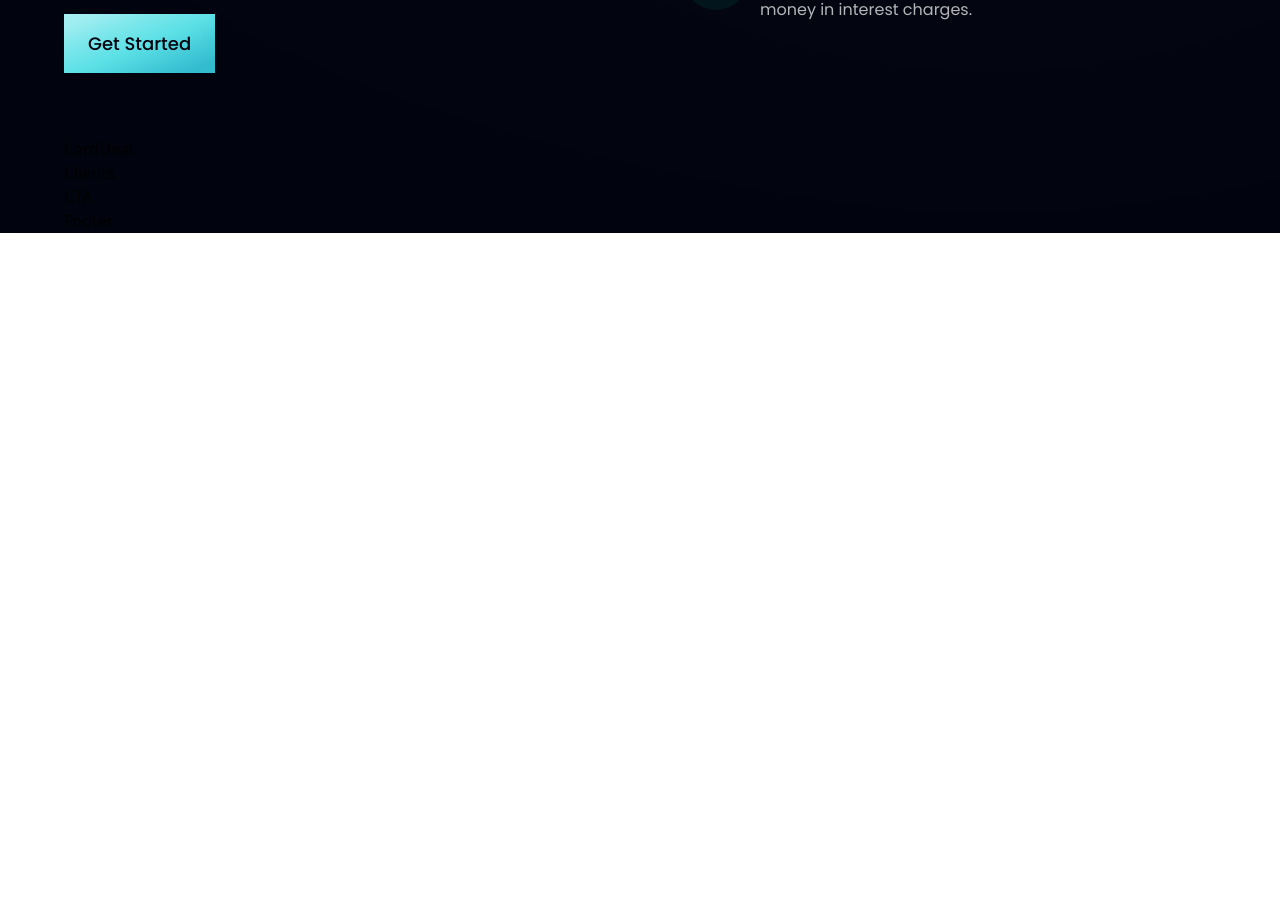
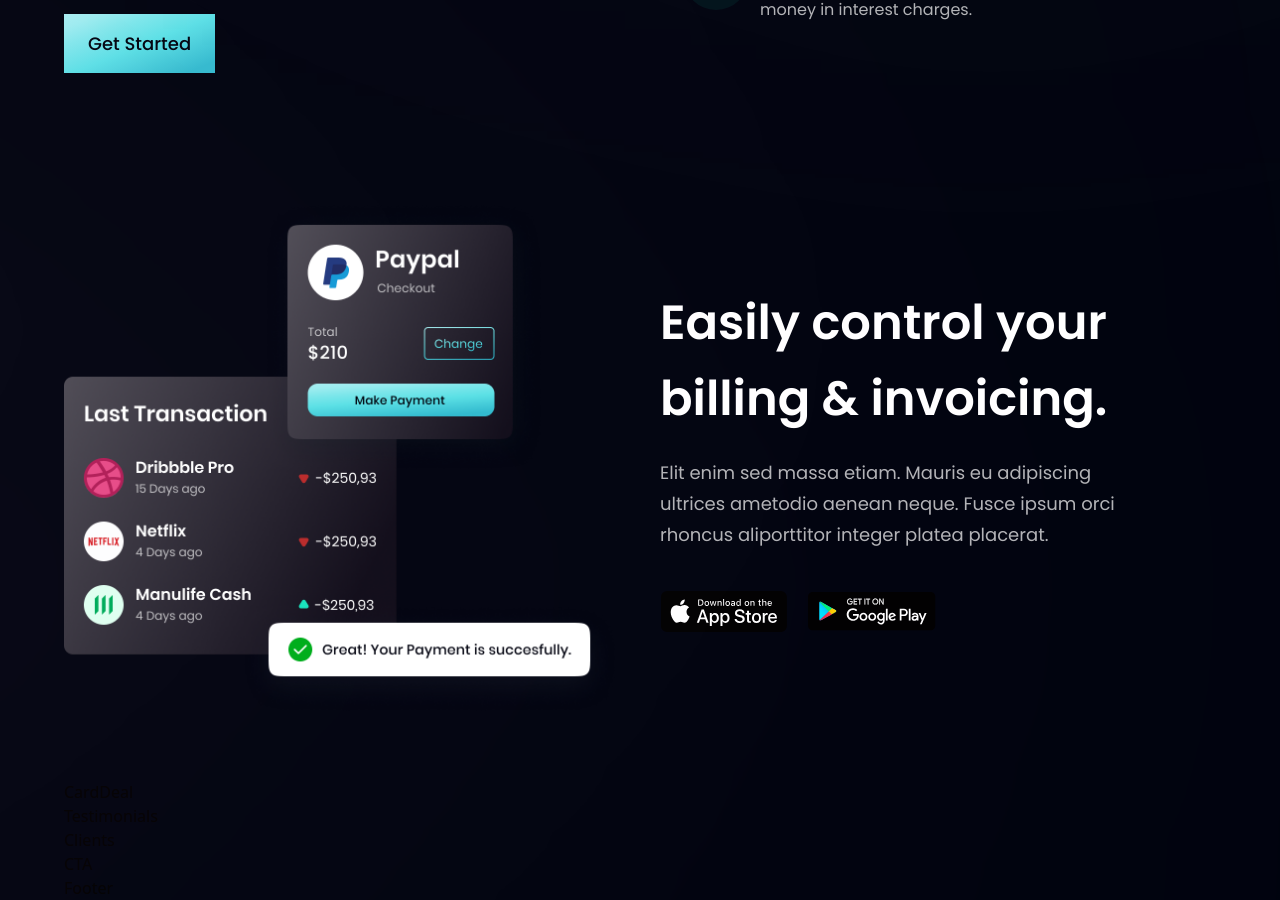
Before and after one commit to luiabdiel/HooBank, a React (Vite) app: page / in a window 1280 px wide. Shown: the part 1409-2309 px from the top of the page. Before the commit the page ends 1642 px from the top, so only its background shows below. Built offline with nearby package versions, Linux system fonts and the light colour scheme.

Commit message:
feat: billing

```diff
--- a/src/App.jsx
+++ b/src/App.jsx
@@ -20,7 +20,9 @@
       <div className={`${styles.boxWidth}`}>
         <Stats />
         <Business />
+        <Billing />
         <CardDeal />
+        <Testimonials />
         <Clients />
         <CTA />
         <Footer />
--- a/src/components/Billing.jsx
+++ b/src/components/Billing.jsx
@@ -1,9 +1,26 @@
-import React from 'react'
+import { apple, bill, google } from "../assets"
 
-const Billing = () => {
-  return (
-    <div>Billing</div>
-  )
-}
+import styles, { layout } from "../style"
+
+const Billing = () => (
+    <section id="product" className={layout.sectionReverse}>
+      <div className={layout.sectionImgReverse}>
+        <img src={bill} alt="billing" className="w-[100%] h-[100%] relative z-[5]" />
+
+        <div className="absolute z-[3] -left-1/2 top-0 w-[50%] h-[50%] rounded-full white__gradient" />
+        <div className="absolute z-[0] -left-1/2 bottom-0 w-[50%] h-[50%] rounded-full pink__gradient" />
+      </div>
+
+      <div className={layout.sectionInfo}>
+        <h2 className={styles.heading2}>Easily control your <br className="sm:block hidden" /> billing & invoicing.</h2>
+        <p className={`${styles.paragraph} max-w-[470px] mt-5`}>Elit enim sed massa etiam. Mauris eu adipiscing ultrices ametodio aenean neque. Fusce ipsum orci rhoncus aliporttitor integer platea placerat.</p>
+
+        <div className="flex flex-row flex-wrap sm:mt-10 mt-6">
+          <img src={apple} alt="apple store" className="w-[128px] h-[42px] object-contain mr-5 cursor-pointer" />
+          <img src={google} alt="google play" className="w-[128px] h-[42px] object-contain cursor-pointer" />
+        </div>
+      </div>
+    </section>
+)
 
 export default Billing
```
